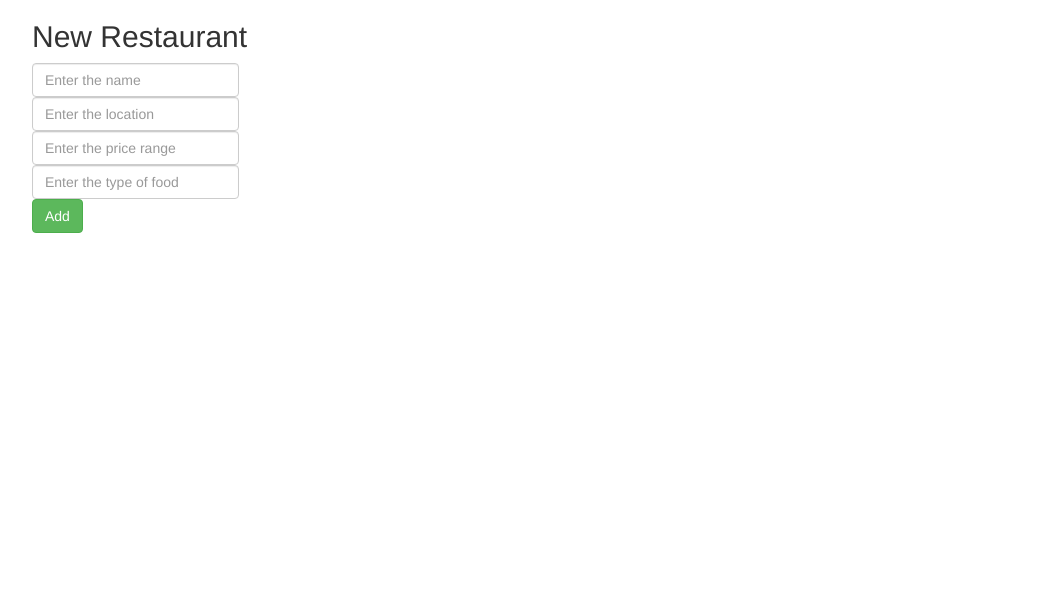
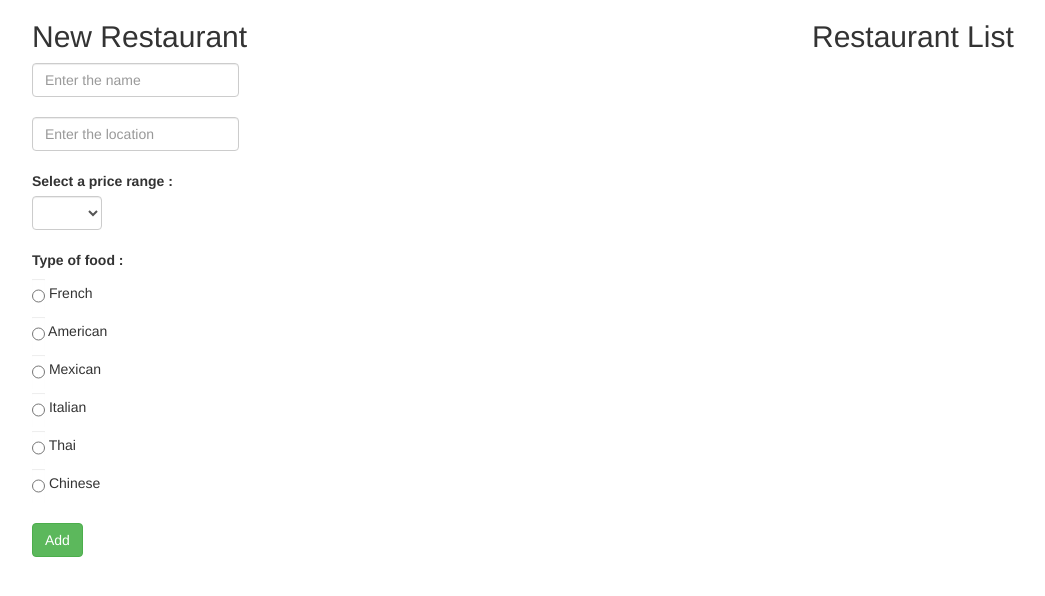
Before and after one commit to kdv24/bestRestaurants, a plain HTML site: page index.html in a window 1280 px wide. Shown: the whole page, without its empty margins (38-1083 px from the left). Drawn offline with Linux system fonts and the light colour scheme.

Commit message:
add select options, and radio buttons.

```diff
--- a/index.html
+++ b/index.html
@@ -16,21 +16,43 @@
                     <form class='form-inline' ng-submit='addRestaurant()'>
                         <div class='form-group'>
                             <input type="text" ng-model='restaurantName' class='form-control' placeholder='Enter the name' required>
-                        </div> <br>
+                        </div> <br><br>
                         <div class='form-group'>
                             <input type="text" ng-model='restaurantLocation' class='form-control' placeholder='Enter the location' required>
-                        </div> <br>
+                        </div> <br><br>
                         <div class='form-group'>
-                            <input type="text" ng-model='restaurantPrice' class='form-control' placeholder='Enter the price range' required>
-                        </div> <br>
+                            <label for="price">Select a price range :</label> <br>
+                            <select id="restaurantPrice" ng-model='restaurantPrice' name="restaurantPrice" class="form-control">
+                                <option value="$">$</option>
+                                <option value="$$">$$</option>
+                                <option value="$$$">$$$</option>
+                            </select>
+                        </div> <br><br>
                         <div class='form-group'>
-                            <input type="text" ng-model='restaurantType' class='form-control' placeholder='Enter the type of food' required>
-                        </div> <br>
+                            <label for="type">Type of food :</label> <br>
+                            <input type="radio" class='form-control' ng-model='restaurantType' ng-checked='' value="French"> French<br>
+                            <input type="radio" class='form-control' ng-model='restaurantType' value="American"> American<br>
+                            <input type="radio" class='form-control' ng-model='restaurantType' value="Mexican"> Mexican<br>
+                            <input type="radio" class='form-control' ng-model='restaurantType' value="Italian"> Italian<br>
+                            <input type="radio" class='form-control' ng-model='restaurantType' value="Thai"> Thai<br>
+                            <input type="radio" class='form-control' ng-model='restaurantType' value="Chinese"> Chinese<br>
+                        </div> <br><br>
                         <button type='submit' class='btn btn-success'>Add</button>
                     </form>
 
                 </div>
+                <div class="col-md-4">
+                    <h2>Restaurant List</h2>
+                    <ul ng-repeat="item in restaurants">
+                        <h3><em>{{item.name}}</em></h3>
+                        <li>Location : {{item.location}}</li>
+                        <li>Price : {{item.price}}</li>
+                        <li>Type of food : {{item.type}}</li>
+                    </ul>
 
+                </div>
+
+                </div>
             </div>
         </div>
     </body>
```
